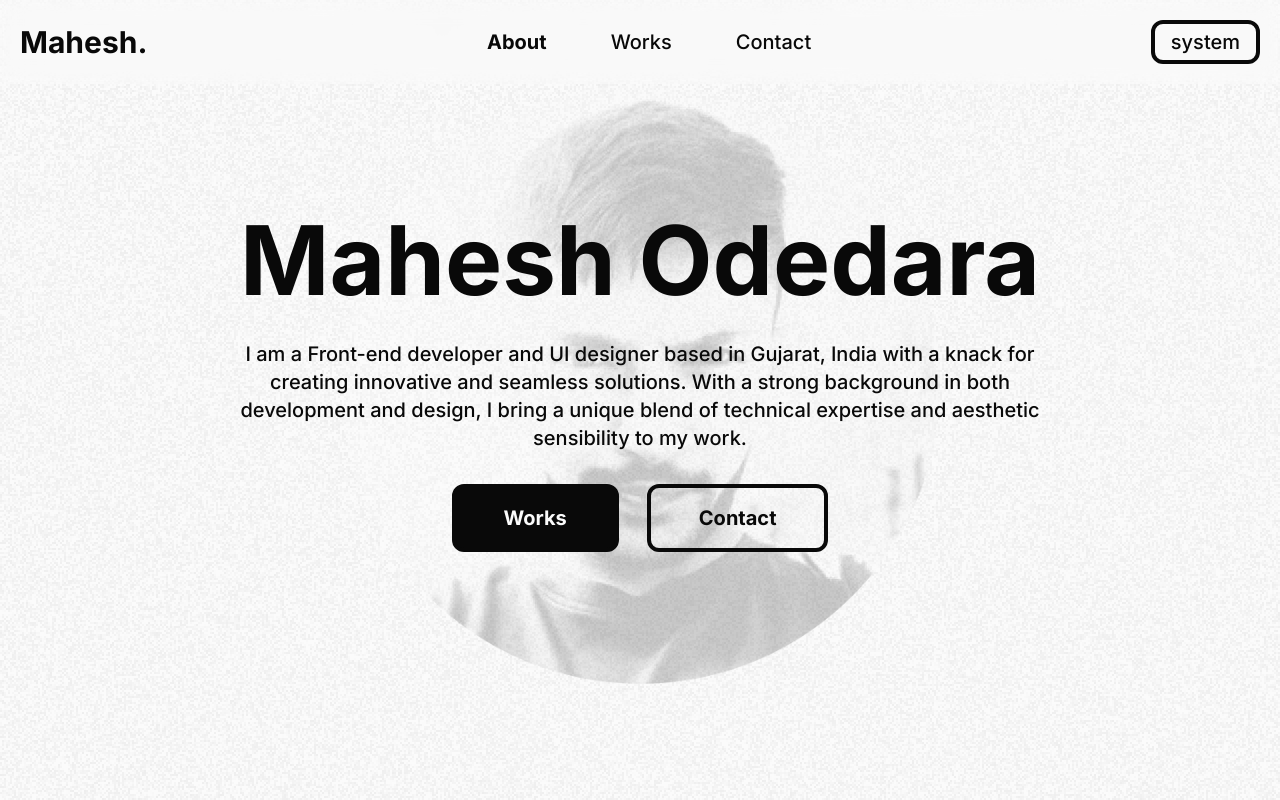
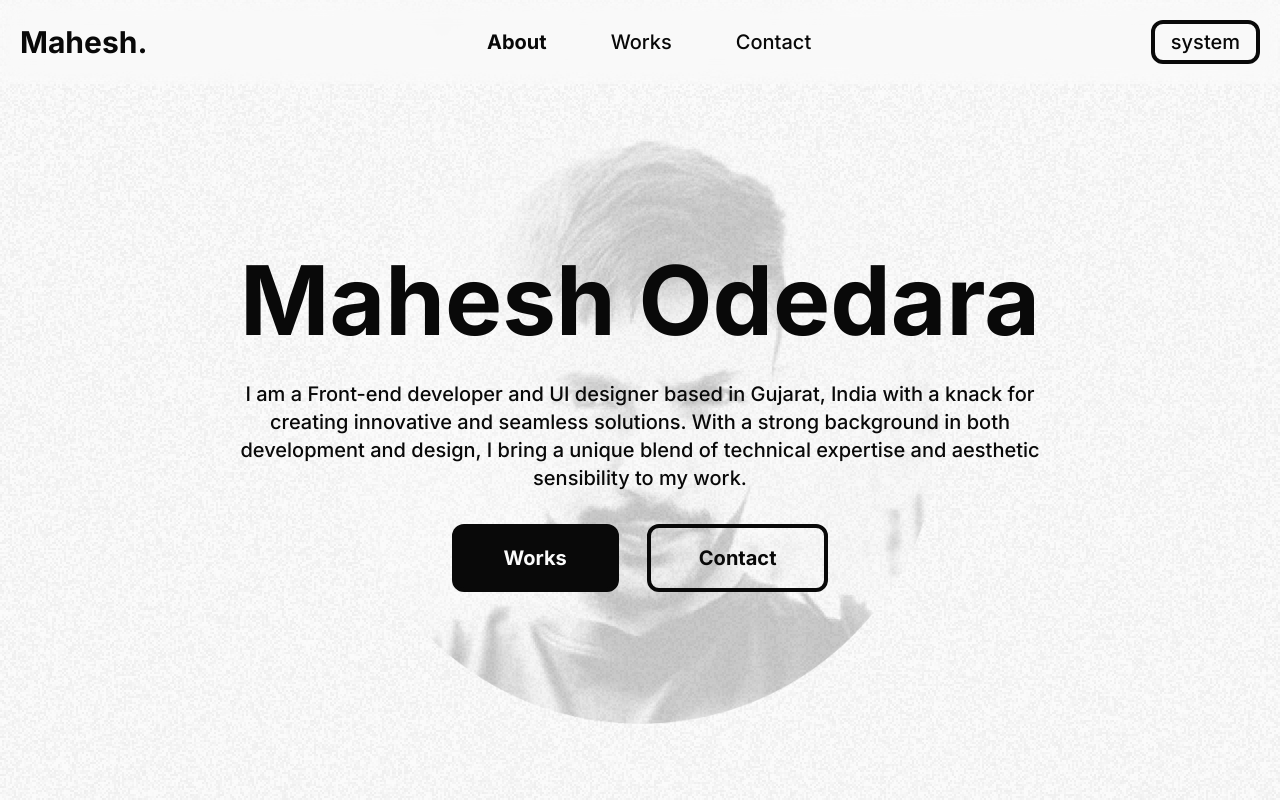
Before and after one commit to mahesh-143/nextjs-portfolio, a Next.js app: page / in a window 1280 px wide. Shown: the top 800 px of the page. Built offline with nearby package versions, Linux system fonts and the light colour scheme.

Commit message:
Fixed hero section extra white space on larger screen sizes

```diff
--- a/src/app/components/sections/Hero.tsx
+++ b/src/app/components/sections/Hero.tsx
@@ -14,7 +14,7 @@ function Hero() {
   return (
     <div
       id="Home"
-      className="flex flex-col items-center gap-8 relative container mx-auto px-5 h-screen"
+      className="flex flex-col items-center gap-8 relative container mx-auto xl:pt-10 max-h-[44rem] px-5 h-screen"
     >
       <motion.h1
         initial="hidden"
```
